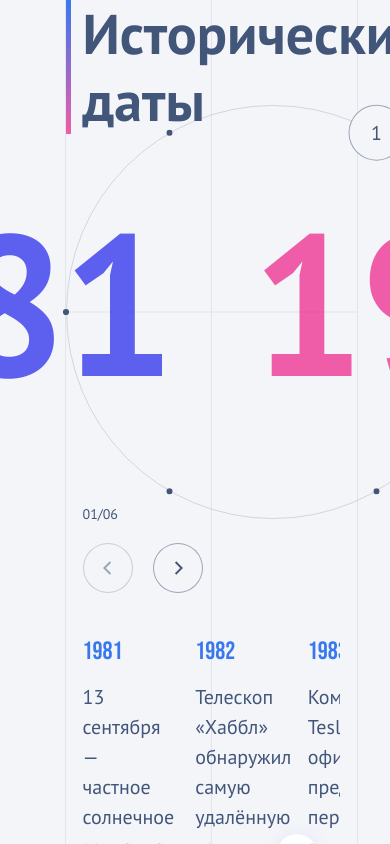
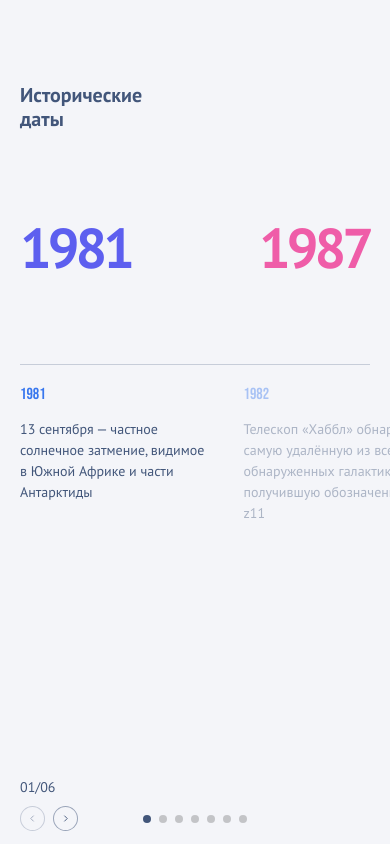
Before and after one commit to anna9grace/historic-periods, a React (Create React App) app: page / in a window 390 px wide. Built offline with nearby package versions, Linux system fonts and the light colour scheme.

Commit message:
feat: create mobile version

```diff
--- a/src/App.tsx
+++ b/src/App.tsx
@@ -1,8 +1,9 @@
 import React from "react";
-import { HistoricalDates } from "./components/HistoricalDates/HistoricalDates";
 import { createGlobalStyle, styled } from "styled-components";
 
-const GlobalStyle = createGlobalStyle<{ $whiteColor?: boolean }>`
+import { HistoricalDates } from "./components/HistoricalDates/HistoricalDates";
+
+const GlobalStyle = createGlobalStyle`
   body {
     font-family: 'PT Sans', sans-serif;
   }
@@ -23,11 +24,11 @@ const GlobalStyle = createGlobalStyle<{ $whiteColor?: boolean }>`
 `;
 
 const Layout = styled.div`
+  position: relative;
   display: flex;
   height: 100vh;
   width: 100vw;
   overflow: hidden;
-  position: relative;
 `;
 
 function App() {
--- a/src/components/CircleButton/CircleButton.tsx
+++ b/src/components/CircleButton/CircleButton.tsx
@@ -1,10 +1,10 @@
 import React, { FC, useRef, useState, useEffect, useContext } from "react";
 import { styled, ThemeContext } from "styled-components";
+import { gsap } from "gsap";
+import { IHistoricalPeriod } from "../../services/data.types";
+import { getCircleRotation } from "../../helpers/getCircleRotation.helper";
 import { Typography } from "../ui/Typography/Typography";
-import { IHistoricalPeriod } from "../../services/data.types";
 import { Button } from "../ui/Button/Button";
-import { gsap } from "gsap";
-import { getCircleRotation } from "../../helpers/getCircleRotation.helper";
 import { getInitialPosition } from "./CircleButton.helper";
 
 export interface ICircleButtonProps {
@@ -17,23 +17,23 @@ export interface ICircleButtonProps {
 
 const ButtonWrapper = styled.span`
   position: absolute;
-  width: 56px;
-  height: 56px;
   top: 0;
   left: 0;
   right: 0;
   bottom: 0;
+  width: 56px;
+  height: 56px;
   margin: auto;
 `;
 
 const SwitchButton = styled(Button)`
+  position: relative;
+  background: ${({ theme }) => theme.palette.main};
   transform: scale(0.11);
-  background: ${(props) => props.theme.palette.main};
-  position: relative;
 
   ${ButtonWrapper}.--active & {
     transform: none;
-    background: ${(props) => props.theme.palette.background};
+    background: ${({ theme }) => theme.palette.background};
   }
 `;
 
@@ -66,7 +66,6 @@ export const CircleButton: FC<ICircleButtonProps> = ({
   useEffect(() => {
     const active = activeId === period.id;
     setIsActive(active);
-
     updateAnimation();
   }, [activeId, period]);
 
@@ -109,7 +108,7 @@ export const CircleButton: FC<ICircleButtonProps> = ({
       <SwitchButton size="large" onClick={() => onClick(period.id)}>
         <Typography>{period.id}</Typography>
         {isActive && (
-          <ButtonLabel variant="body1" bold component="span">
+          <ButtonLabel variant="body1" component="span" bold>
             {period.sphere}
           </ButtonLabel>
         )}
--- a/src/components/CircleSwitch/CIrcleSwitch.tsx
+++ b/src/components/CircleSwitch/CIrcleSwitch.tsx
@@ -1,12 +1,10 @@
 import React, { FC, useRef, useState, useEffect } from "react";
 import { styled } from "styled-components";
+import gsap from "gsap";
 
 import { IHistoricalPeriod, IHistoricalData } from "../../services/data.types";
-
+import { getCircleRotation } from "../../helpers/getCircleRotation.helper";
 import { CircleButton } from "../CircleButton/CircleButton";
-import gsap from "gsap";
-import { TweenMax } from "gsap";
-import { getCircleRotation } from "../../helpers/getCircleRotation.helper";
 
 export interface ICircleSwitchProps {
   periods: IHistoricalData;
@@ -29,13 +27,20 @@ const Wrapper = styled.div`
   max-width: 600px;
   margin: auto;
   border-radius: 50%;
-  border: 1px solid rgba(${(props) => props.theme.palette.transparent}, 0.2);
+  border: 1px solid rgba(${({ theme }) => theme.palette.transparent}, 0.2);
+  @media (max-width: ${({ theme }) => theme.breakpoints.lg}px) {
+    height: 350px;
+    width: 350px;
+  }
+  @media (max-width: ${({ theme }) => theme.breakpoints.md}px) {
+    display: none;
+  }
 `;
 
 export const CircleSwitch: FC<ICircleSwitchProps> = ({
   periods,
+  currentPeriod,
   onClick,
-  currentPeriod,
 }) => {
   const wrapperRef = useRef<HTMLDivElement | null>(null);
   const [currentRadius, setCurrentRadius] = useState(0);
@@ -50,14 +55,14 @@ export const CircleSwitch: FC<ICircleSwitchProps> = ({
     updateAnimation(currentPeriod.id);
   }, [currentPeriod]);
 
+  const handleOnButtonClick = (id: number) => {
+    onClick(id);
+    updateAnimation(id);
+  };
+
   const updateRadius = () => {
     if (!wrapperRef.current?.offsetHeight) return;
     setCurrentRadius(wrapperRef.current?.offsetHeight / 2);
-  };
-
-  const handleOnButtonClick = (id: number) => {
-    onClick(id);
-    updateAnimation(id);
   };
 
   const updateAnimation = (id: number) => {
--- a/src/components/ControlButtons/ControlButtons.tsx
+++ b/src/components/ControlButtons/ControlButtons.tsx
@@ -1,20 +1,26 @@
-import React, { FC, useEffect, useState } from "react";
+import React, { FC } from "react";
 import { styled } from "styled-components";
 
 import { Button } from "../ui/Button/Button";
-
-import { IHistoricalData, IHistoricalPeriod } from "../../services/data.types";
 import { Typography } from "../ui/Typography/Typography";
 
 export interface IControlButtonsProps {
-  onClick: (periodId: number) => void;
   currentPeriod: number;
   total: number;
+  onClick: (periodId: number) => void;
 }
 
 const Wrapper = styled.div`
   align-self: flex-start;
   padding-left: 4.2vw;
+
+  @media (max-width: ${({ theme }) => theme.breakpoints.md}px) {
+    position: fixed;
+    bottom: calc(13px + env(safe-area-inset-bottom, 0));
+    left: 20px;
+    padding-left: 0;
+    z-index: 2;
+  }
 `;
 
 const ButtonWrapper = styled.div`
@@ -23,6 +29,10 @@ const ButtonWrapper = styled.div`
   justify-content: center;
   gap: 20px;
   margin-top: 20px;
+  @media (max-width: ${({ theme }) => theme.breakpoints.md}px) {
+    gap: 8px;
+    margin-top: 10px;
+  }
 `;
 
 export const ControlButtons: FC<IControlButtonsProps> = ({
@@ -45,14 +55,14 @@ export const ControlButtons: FC<IControlButtonsProps> = ({
       </Typography>
       <ButtonWrapper>
         <Button
-          onClick={handleOnPrevClick}
           disabled={currentPeriod === 1}
           control="prev"
+          onClick={handleOnPrevClick}
         />
         <Button
-          onClick={handleOnNextClick}
           disabled={currentPeriod === total}
           control="next"
+          onClick={handleOnNextClick}
         />
       </ButtonWrapper>
     </Wrapper>
--- a/src/components/EventsSlider/EventsSlider.tsx
+++ b/src/components/EventsSlider/EventsSlider.tsx
@@ -1,14 +1,14 @@
+import "swiper/css";
+import "swiper/css/pagination";
 import React, { FC, useRef, useState, useEffect } from "react";
 import { styled } from "styled-components";
-import "swiper/css";
-import "swiper/css/navigation";
-import "swiper/css/pagination";
 import { Swiper, SwiperSlide, SwiperRef } from "swiper/react";
 import { Navigation, Pagination } from "swiper/modules";
-
-import { Button } from "../ui/Button/Button";
+import gsap from "gsap";
 
 import { IHistoricalEvent } from "../../services/data.types";
+import { isMobile, isTablet } from "../../helpers/isMobile.helper";
+import { Button } from "../ui/Button/Button";
 import { Typography } from "../ui/Typography/Typography";
 
 export interface IEventsSliderProps {
@@ -16,14 +16,33 @@ export interface IEventsSliderProps {
 }
 
 const Wrapper = styled.div`
+  position: relative;
+  width: 100%;
   align-self: flex-start;
+  margin-top: 5.2vh;
   padding: 0 4.2vw;
-  margin-top: 5.2vh;
-  width: 100%;
-  position: relative;
-
   .swiper-pagination {
     display: none;
+    .swiper-pagination-bullet-active {
+      background-color: ${({ theme }) => theme.palette.main};
+    }
+  }
+
+  @media (max-width: ${({ theme }) => theme.breakpoints.md}px) {
+    margin-top: 0;
+    padding: 20px 0 0;
+    border-top: 1px solid ${({ theme }) => theme.palette.border};
+    .swiper-pagination {
+      position: fixed;
+      bottom: calc(17px + env(safe-area-inset-bottom, 0));
+      display: block;
+    }
+    .swiper {
+      overflow: visible;
+    }
+    .swiper-slide:not(.swiper-slide-active) {
+      opacity: 0.4;
+    }
   }
 `;
 
@@ -34,32 +53,60 @@ const EventSlide = styled(SwiperSlide)`
 `;
 
 const YearLabel = styled(Typography)`
-  font-family: ${(props) => props.theme.fontFamily.secondary};
-  color: ${(props) => props.theme.palette.primary};
+  font-family: ${({ theme }) => theme.fontFamily.secondary};
+  color: ${({ theme }) => theme.palette.primary};
+  @media (max-width: ${({ theme }) => theme.breakpoints.md}px) {
+    ${({ theme }) => theme.typography.body2};
+  }
 `;
 
 const Description = styled(Typography)`
   line-height: 150%;
+  @media (max-width: ${({ theme }) => theme.breakpoints.md}px) {
+    ${({ theme }) => theme.typography.body3};
+    line-height: 150%;
+  }
 `;
 
 const ControlButton = styled(Button)`
   position: absolute;
   top: 50%;
   transform: translateY(-50%);
-  left: ${(props) => (props.control === "prev" ? "40px" : "auto")};
-  right: ${(props) => (props.control === "next" ? "40px" : "auto")};
+  ${({ control }) =>
+    control === "prev" ? `left: 40px; right: auto` : `right: 40px; left: auto`};
+  @media (max-width: ${({ theme }) => theme.breakpoints.xl}px) {
+    ${({ control }) =>
+      control === "prev" ? `left: 5px; right: auto` : `right: 5px; left: auto`};
+  }
+  @media (max-width: ${({ theme }) => theme.breakpoints.md}px) {
+    display: none;
+  }
 `;
 
 export const EventsSlider: FC<IEventsSliderProps> = ({ events }) => {
-  let prevButtonRef = useRef();
-  let nextButtonRef = useRef();
   const swiperRef = useRef<SwiperRef | null>(null);
+  const prevButtonRef = useRef();
+  const nextButtonRef = useRef();
+
+  const slidesGap = isMobile() ? 30 : 80;
+  const slidesNumber = isMobile() ? 1.7 : isTablet() ? 2 : 3;
 
   const [isFirstSlide, setIsFirstSlide] = useState(true);
   const [isLastSlide, setIsLastSlide] = useState(false);
 
   useEffect(() => {
     swiperRef.current?.swiper.setProgress(0);
+
+    gsap.fromTo(
+      swiperRef.current,
+      {
+        opacity: 0,
+      },
+      {
+        opacity: 1,
+        duration: 1,
+      }
+    );
   }, [events]);
 
   const handleOnNextClick = () => {
@@ -79,11 +126,11 @@ export const EventsSlider: FC<IEventsSliderProps> = ({ events }) => {
     <Wrapper>
       <Swiper
         ref={swiperRef}
-        spaceBetween={80}
-        slidesPerView={3}
-        onSlideChange={() => updateState()}
+        spaceBetween={slidesGap}
+        slidesPerView={slidesNumber}
         modules={[Navigation, Pagination]}
         pagination={{ clickable: true }}
+        onSlideChange={updateState}
       >
         {events.map((currentEvent) => (
           <EventSlide key={currentEvent.year}>
@@ -99,20 +146,20 @@ export const EventsSlider: FC<IEventsSliderProps> = ({ events }) => {
 
       {!isFirstSlide && (
         <ControlButton
-          onClick={handleOnPrevClick}
           ref={prevButtonRef}
           size="small"
           control="prev"
           variant="filled"
+          onClick={handleOnPrevClick}
         />
       )}
       {!isLastSlide && (
         <ControlButton
-          onClick={handleOnNextClick}
           ref={nextButtonRef}
           size="small"
           control="next"
           variant="filled"
+          onClick={handleOnNextClick}
         />
       )}
     </Wrapper>
--- a/src/components/HistoricalDates/HistoricalDates.tsx
+++ b/src/components/HistoricalDates/HistoricalDates.tsx
@@ -1,27 +1,36 @@
 import React, { FC, useEffect, useState } from "react";
+import { styled, ThemeProvider } from "styled-components";
+
 import { theme } from "../../config/theme";
-import { styled, ThemeProvider } from "styled-components";
+import { IHistoricalPeriod } from "../../services/data.types";
+import { historicalData } from "../../services/data.mock";
 import { Typography } from "../ui/Typography/Typography";
 import { Period } from "../Period/Period";
-import { IHistoricalPeriod } from "../../services/data.types";
-import { historicalData } from "../../services/data.mock";
 import { ControlButtons } from "../ControlButtons/ControlButtons";
 import { EventsSlider } from "../EventsSlider/EventsSlider";
 
 const Container = styled.div`
   display: flex;
-  flex-direction: column;
   height: 100%;
   max-height: 100vh;
   width: 100%;
+  flex-direction: column;
   padding-left: 16.7%;
   padding-right: 8.3%;
-  background-color: ${(props) => props.theme.palette.background};
+  overflow: hidden auto;
+  background-color: ${({ theme }) => theme.palette.background};
+  @media (max-width: ${({ theme }) => theme.breakpoints.xl}px) {
+    padding-left: 5%;
+    padding-right: 5%;
+  }
+  @media (max-width: ${({ theme }) => theme.breakpoints.md}px) {
+    padding: 0;
+  }
 `;
 
 const Wrapper = styled.div`
+  display: flex;
   flex-grow: 1;
-  display: flex;
   flex-direction: column;
   justify-content: center;
   width: 100%;
@@ -29,7 +38,41 @@ const Wrapper = styled.div`
   margin: 0 auto;
   border-left: 1px solid;
   border-right: 1px solid;
-  border-color: rgba(${(props) => props.theme.palette.transparent}, 0.1);
+  border-color: rgba(${({ theme }) => theme.palette.transparent}, 0.1);
+
+  @media (max-width: ${({ theme }) => theme.breakpoints.md}px) {
+    justify-content: flex-start;
+    padding: 13px 20px;
+    border: none;
+  }
+`;
+
+const Header = styled.header`
+  position: relative;
+  margin-top: 20px;
+  padding-left: 4.2vw;
+  &::before {
+    content: "";
+    position: absolute;
+    top: 0;
+    bottom: 0;
+    left: 0;
+    height: 100%;
+    width: 5px;
+    background: linear-gradient(
+      to bottom,
+      ${({ theme }) => theme.palette.primary} 0%,
+      ${({ theme }) => theme.palette.tertiary} 100%
+    );
+  }
+  @media (max-width: ${({ theme }) => theme.breakpoints.md}px) {
+    max-width: 140px;
+    margin-top: 8.3vh;
+    padding-left: 0;
+    &::before {
+      content: none;
+    }
+  }
 `;
 
 const Title = styled(Typography).attrs({
@@ -38,30 +81,15 @@ const Title = styled(Typography).attrs({
   bold: true,
 })`
   max-width: 360px;
-`;
-
-const Header = styled.header`
-  position: relative;
-  padding-left: 4.2vw;
-  &::before {
-    content: "";
-    position: absolute;
-    height: 100%;
-    top: 0;
-    bottom: 0;
-    left: 0;
-    width: 5px;
-    background: linear-gradient(
-      to bottom,
-      ${(props) => props.theme.palette.primary} 0%,
-      ${(props) => props.theme.palette.tertiary} 100%
-    );
+  @media (max-width: ${({ theme }) => theme.breakpoints.md}px) {
+    ${theme.typography.body1}
   }
 `;
 
 export const HistoricalDates: FC = () => {
   const [currentPeriodId, setCurrentPeriodId] = useState<number>(1);
   const [period, setPeriod] = useState<IHistoricalPeriod>(historicalData[1]);
+
   useEffect(() => {
     const data = historicalData[currentPeriodId];
     setPeriod(data);
@@ -82,9 +110,9 @@ export const HistoricalDates: FC = () => {
             onClick={setCurrentPeriodId}
           />
           <ControlButtons
-            onClick={setCurrentPeriodId}
             currentPeriod={currentPeriodId}
             total={Object.values(historicalData).length}
+            onClick={setCurrentPeriodId}
           />
           <EventsSlider events={period.events} />
         </Wrapper>
--- a/src/components/Period/Period.tsx
+++ b/src/components/Period/Period.tsx
@@ -1,9 +1,10 @@
 import React, { FC, useEffect, useState } from "react";
 import { styled } from "styled-components";
+
+import { IHistoricalData, IHistoricalPeriod } from "../../services/data.types";
+import { UPDATE_INTERVAL, getNewYear, getPeriodsGap } from "./Period.helpers";
 import { Typography } from "../ui/Typography/Typography";
 import { CircleSwitch } from "../CircleSwitch/CIrcleSwitch";
-import { IHistoricalData, IHistoricalPeriod } from "../../services/data.types";
-import { UPDATE_INTERVAL, getNewYear, getPeriodsGap } from "./Period.helpers";
 
 export interface IPeriodProps {
   periods: IHistoricalData;
@@ -20,12 +21,12 @@ const Wrapper = styled.div`
   &::after {
     content: "";
     position: absolute;
-    background: rgba(${(props) => props.theme.palette.transparent}, 0.1);
     left: 0;
     right: 0;
     top: 50%;
+    margin: auto;
+    background: rgba(${(props) => props.theme.palette.transparent}, 0.1);
     transform: translateY(-50%);
-    margin: auto;
   }
   &::before {
     width: 100%;
@@ -35,9 +36,17 @@ const Wrapper = styled.div`
     width: 1px;
     height: 200vh;
   }
+  @media (max-width: ${({ theme }) => theme.breakpoints.md}px) {
+    justify-content: space-between;
+    margin: 9.8vh 0;
+    &::before,
+    &::after {
+      content: none;
+    }
+  }
 `;
 
-const Year = styled(Typography).attrs<{ $startYear?: boolean }>((props) => ({
+const Year = styled(Typography).attrs<{ $startYear?: boolean }>(() => ({
   component: "span",
   variant: "h1",
   bold: true,
@@ -46,8 +55,15 @@ const Year = styled(Typography).attrs<{ $startYear?: boolean }>((props) => ({
   padding-bottom: 20px;
   letter-spacing: -4px;
   line-height: 100%;
-  color: ${(props) =>
-    props.theme.palette[props.$startYear ? "secondary" : "tertiary"]};
+  color: ${({ theme, $startYear }) =>
+    theme.palette[$startYear ? "secondary" : "tertiary"]};
+  @media (max-width: ${({ theme }) => theme.breakpoints.lg}px) {
+    ${({ theme }) => theme.typography.h2}
+  }
+  @media (max-width: ${({ theme }) => theme.breakpoints.md}px) {
+    margin: 0;
+    padding-bottom: 0;
+  }
 `;
 
 export const Period: FC<IPeriodProps> = ({
--- a/src/components/ui/Typography/Typography.tsx
+++ b/src/components/ui/Typography/Typography.tsx
@@ -1,5 +1,6 @@
 import React, { FC } from "react";
 import styled from "styled-components";
+
 import {
   ThemeFontVariants,
   ThemeTypographyVariants,
--- a/src/config/theme.ts
+++ b/src/config/theme.ts
@@ -7,6 +7,7 @@ export const theme: DefaultTheme = {
     tertiary: "#EF5DA8",
     main: "#42567A",
     background: "#F4F5F9",
+    border: "#C7CDD9",
     white: "#FFFFFF",
     transparent: "66, 86, 122",
   },
@@ -41,11 +42,9 @@ export const theme: DefaultTheme = {
     },
   },
   breakpoints: {
-    xs: 0,
     sm: 576,
     md: 768,
     lg: 992,
-    xl: 1200,
-    xxl: 1400,
+    xl: 1400,
   },
 };
--- a/src/config/theme.types.ts
+++ b/src/config/theme.types.ts
@@ -5,7 +5,7 @@ export type ThemeTypographyVariants =
   | "body1"
   | "body2"
   | "body3";
-export type ThemeBreakpoints = "xs" | "sm" | "md" | "lg" | "xl" | "xxl";
+export type ThemeBreakpoints = "sm" | "md" | "lg" | "xl";
 export type ThemeFontVariants = "primary" | "secondary";
 
 export type ThemeColors =
@@ -13,6 +13,7 @@ export type ThemeColors =
   | "secondary"
   | "tertiary"
   | "main"
+  | "border"
   | "background"
   | "white"
   | "transparent";
--- /dev/null
+++ b/src/helpers/isMobile.helper.ts
@@ -0,0 +1,11 @@
+import { theme } from "../config/theme";
+
+export const isMobile = () => {
+  return window.innerWidth < theme.breakpoints.md;
+};
+export const isTablet = () => {
+  return (
+    window.innerWidth < theme.breakpoints.lg &&
+    window.innerWidth > theme.breakpoints.md + 1
+  );
+};
```
Also changed, not shown: src/components/ui/Button/Button.tsx (+8 -4 lines).
